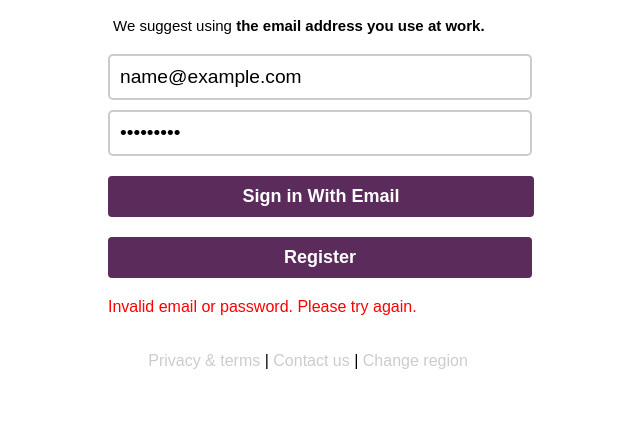
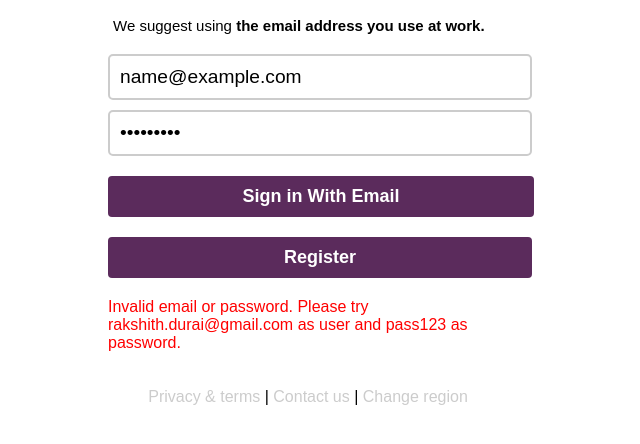
Before and after one commit to Rakshithdh/slack-clone-html, a plain HTML site: page index.html in a window 1280 px wide. Both pictures are taken after typing "name@example.com", "Sample123" into the empty fields and a click on the button "Sign in With Email". Shown: the part 160-604 px from the top of the page, without its empty margins (332-972 px from the left). Drawn offline with Linux system fonts and the light colour scheme.

Commit message:
Update index.html

```diff
--- a/index.html
+++ b/index.html
@@ -27,7 +27,7 @@
             var user = userdata.find(user => user.email === email);
 
             if (!user || user.password !== password) {
-                document.getElementById('error-message').innerText = "Invalid email or password. Please try again.";
+                document.getElementById('error-message').innerText = "Invalid email or password. Please try rakshith.durai@gmail.com as user and pass123 as password. ";
                 return false;
             }
 
```
